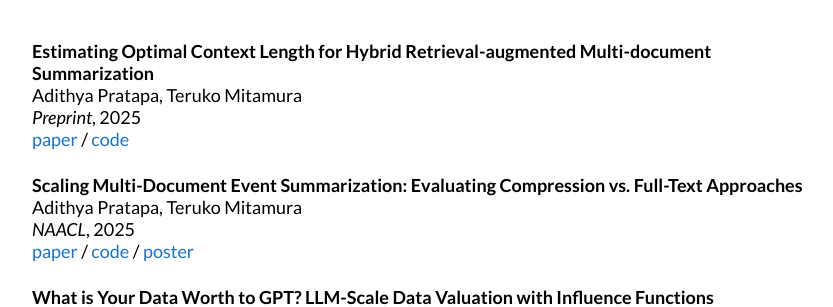
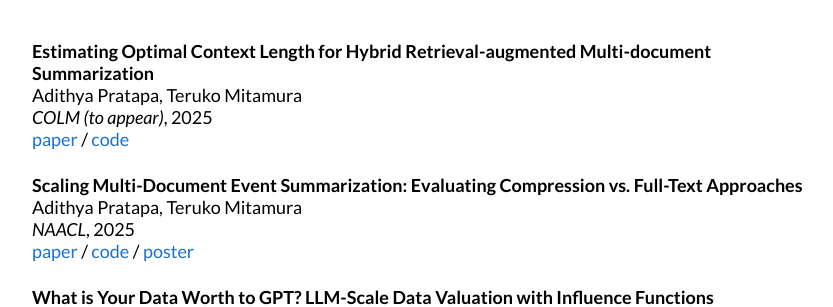
Before and after one commit to adithya7/adithya7.github.io, a Jekyll site: the page built from _posts/2025-04-17-hybrid-rag.md, in a window 1280 px wide and 900 px high, scrolled down 342 px. Shown: the part 154-461 px from the top of the window, without its empty margins (220-1053 px from the left). Built offline with Jekyll 4.4.1, drawn with Linux system fonts in a browser that asks for light colours.

Commit message:
Update 2025-04-17-hybrid-rag.md

```diff
--- a/_posts/2025-04-17-hybrid-rag.md
+++ b/_posts/2025-04-17-hybrid-rag.md
@@ -4,7 +4,7 @@ title:  "Estimating Optimal Context Length for Hybrid Retrieval-augmented Multi-
 date:   2025-04-17
 categories: research
 authors: "Adithya Pratapa, Teruko Mitamura"
-venue: "Preprint"
+venue: COLM (to appear)
 paper: https://arxiv.org/abs/2504.12972
 code: https://github.com/adithya7/hybrid-rag
 ---
```
